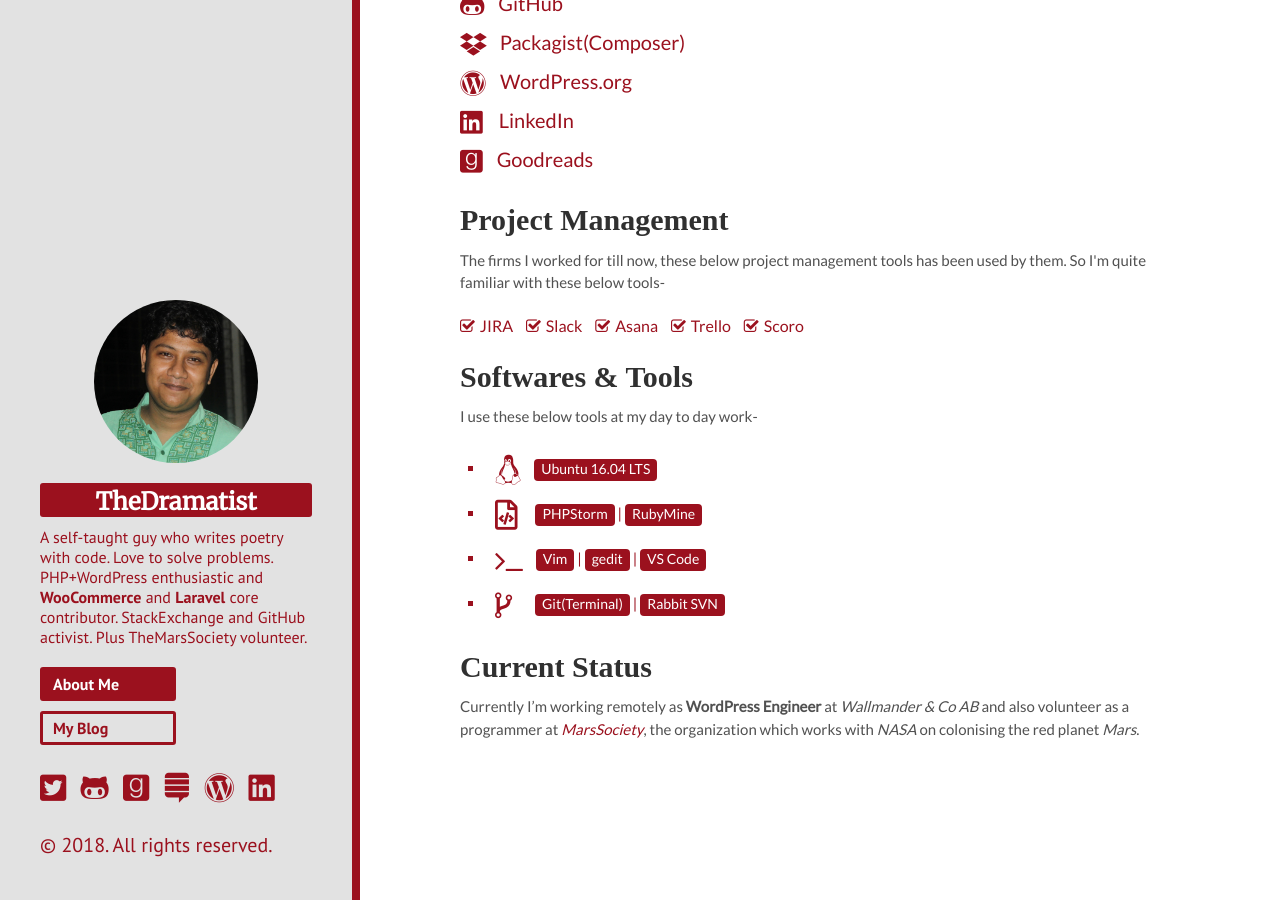
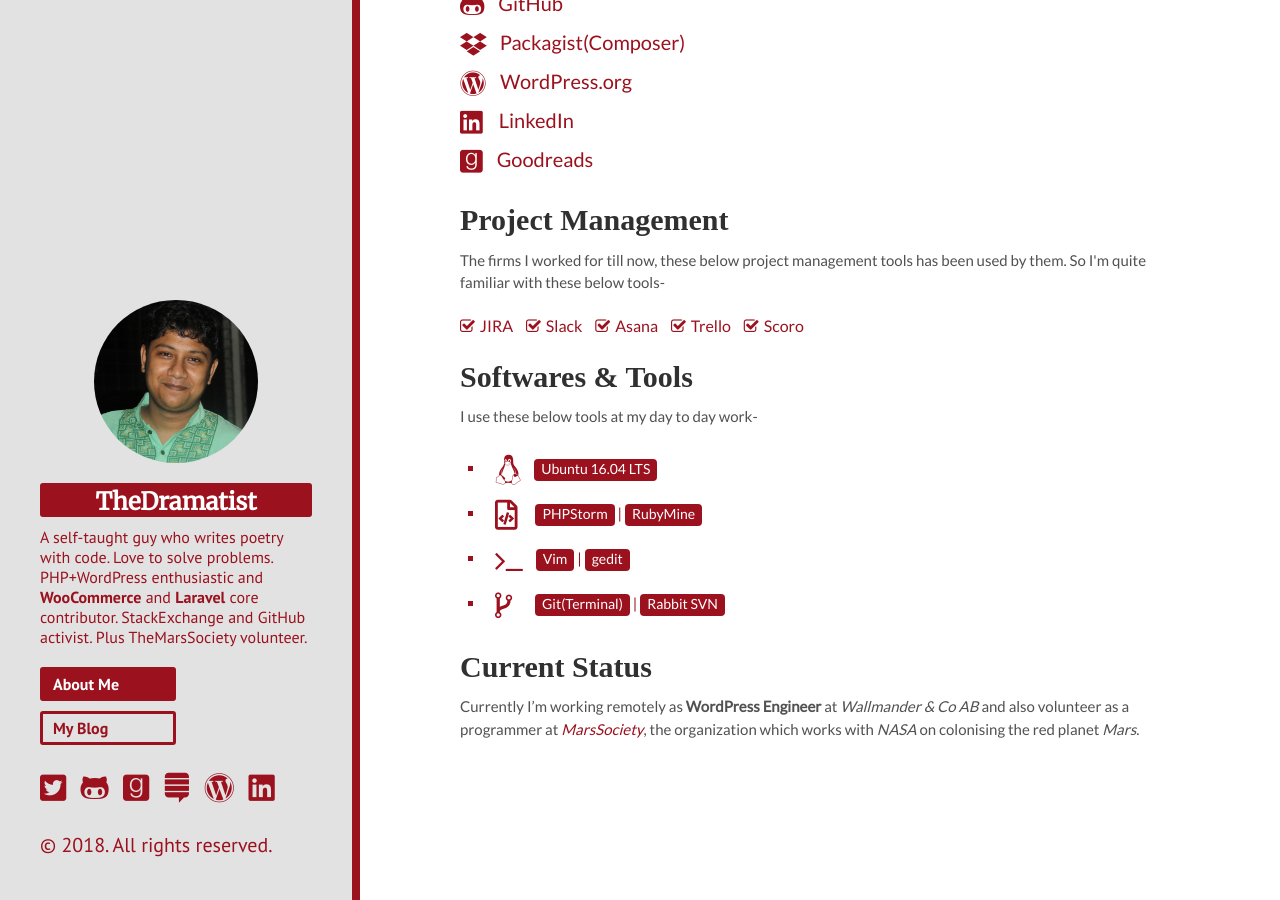
Before and after one commit to khanrn/codemascot.github.io, a Jekyll site: the page built from index.html, in a window 1280 px wide and 900 px high, scrolled down 663 px. Built offline with Jekyll 4.4.1, drawn with Linux system fonts in a browser that asks for light colours; nearby versions of some CDN libraries; some web fonts are replaced; Markdown is read by kramdown in place of the engine named in the settings.

Commit message:
VS Code Removed

```diff
--- a/index.html
+++ b/index.html
@@ -54,7 +54,7 @@
 			<span>PHPStorm</span> | <span>RubyMine</span>
 		</li>
 		<li class="editor">
-			<span>Vim</span> | <span>gedit</span> | <span>VS Code</span>
+			<span>Vim</span> | <span>gedit</span>
 		</li>
 		<li class="vcs">
 			<span>Git(Terminal)</span> | <span>Rabbit SVN</span>
```
